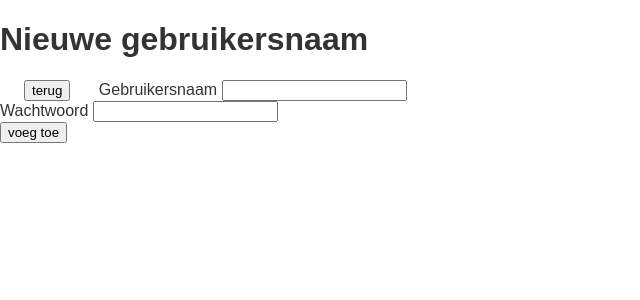
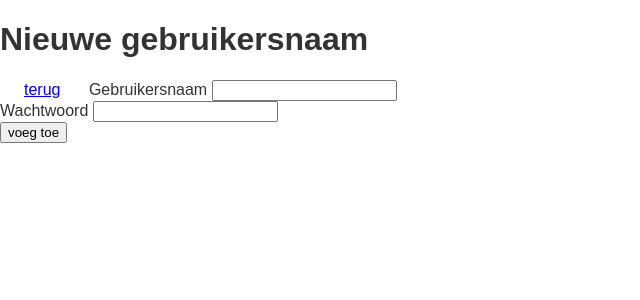
Before and after one commit to MelikKilic/boxing-world, a PHP site: page /Gebruikeraanmaken.php in a window 1280 px wide. Shown: the top 300 px of the page, without its empty margins (0-640 px from the left). Run offline with PHP 8.4, Linux system fonts and the light colour scheme.

Commit message:
W3C: button niet meer binnen link

```diff
--- a/Gebruikeraanmaken.php
+++ b/Gebruikeraanmaken.php
@@ -26,7 +26,7 @@ if ($_SERVER['REQUEST_METHOD'] == 'POST') {
 <body>
     <form method="POST">
         <h1>Nieuwe gebruikersnaam</h1>
-        <a href="index.php" class="container"><button type="button">terug</button></a>
+        <a href="index.php" class="container">terug</a>
         <label for="username">Gebruikersnaam</label>
         <input type="text" id="username" name="username"><br>
 
```
